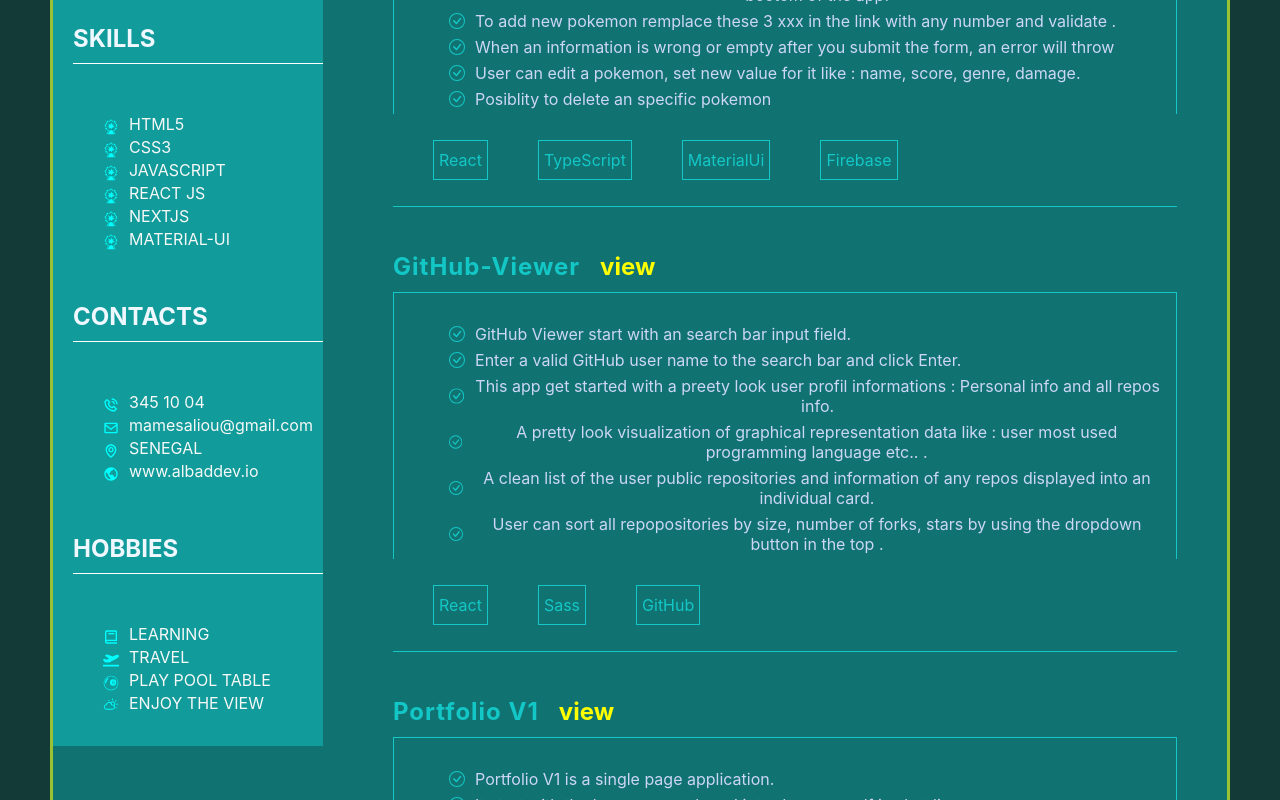
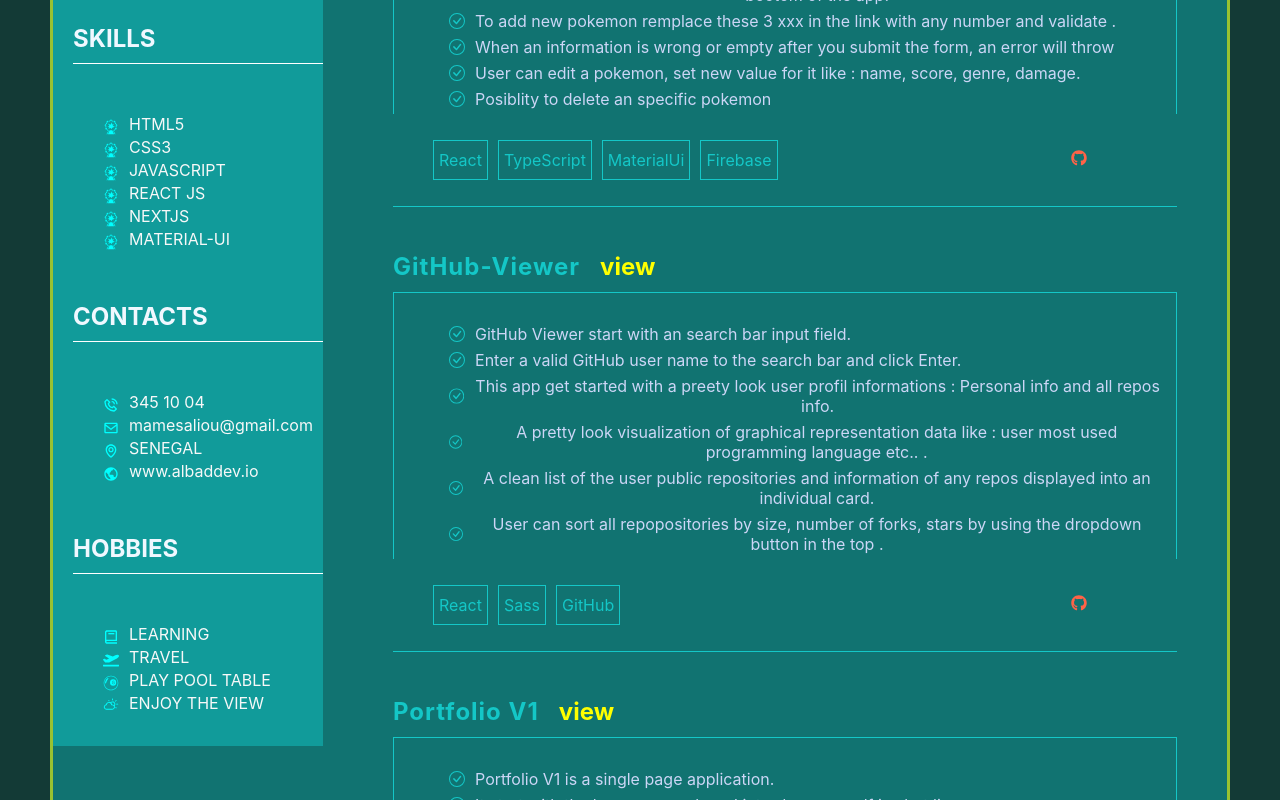
Before and after one commit to AlbadDev/portfolio_v1, a Next.js app: page /resume in a window 1280 px wide. Shown: the part 1220-2020 px from the top of the page. Built offline with nearby package versions, Linux system fonts and the light colour scheme.

Commit message:
New: add github icon for github redirection page

```diff
--- a/components/Helper/ExperienceCard.js
+++ b/components/Helper/ExperienceCard.js
@@ -1,7 +1,7 @@
 import Grid  from '@material-ui/core/Grid'
 import style from '../../styles/ExperienceCard.module.scss'
 import {BsCheckCircle} from 'react-icons/bs'
-
+import {FaGithub} from 'react-icons/fa'
 
 
 
@@ -21,11 +21,17 @@ const ExperienceCard = ({ work }) => {
                 ))}
             </div>
             <div className={style.technoContainer}>
-                {work.material.map( material => (
-                    <ul className={style.listContainer}>
-                        <li className={style.listOfTechno}>{material}</li>
-                    </ul>
-                ))}
+               <div className={style.materialContainer}>
+                    {work.material.map( material => (
+                        <>
+                            <ul className={style.listContainer}>
+                                <li className={style.listOfTechno}>{material}</li>
+                            </ul>
+
+                        </>
+                    ))}
+               </div>
+                <div className={style.workGithub}><FaGithub width='50'/></div>
             </div>
         </section>
     )
--- a/styles/ExperienceCard.module.scss
+++ b/styles/ExperienceCard.module.scss
@@ -66,13 +66,18 @@
         }
         .technoContainer {
             display: flex;
-            align-items: flex-start;
+            justify-content: space-between;
+            align-items: center;
+            list-style: none;
+
+            .materialContainer {
+                display: flex;
+                width: 75%;
+                .listContainer {
+                    display: flex;
                     justify-content: flex-start;
                     list-style: none;
-            //background-color: #ccd6f6;
-
-            .listContainer {
-                list-style: none;
+                    margin-right: -40px;
 
                     .listOfTechno {
                         display: flex;
@@ -90,4 +95,11 @@
                     }
                 }
             }
+            .workGithub {
+                width: 25%;
+                color: tomato;
+                float: right;
+                margin-left: -30px;
             }
+        }
+    }
```
Lines whose indentation alone changed are shown as unchanged.
